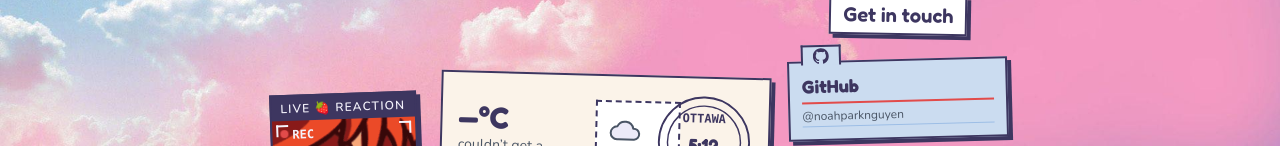
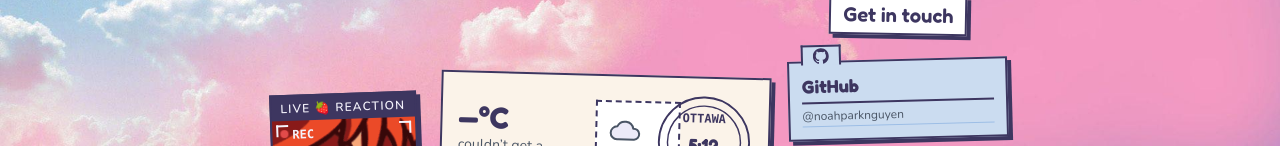
Before and after one commit to noahparknguyen/portfolio, a React (Vite) app: page / in a window 1280 px wide. Shown: the part 654-800 px from the top of the page. Built offline with nearby package versions, Linux system fonts and the light colour scheme; no server answers.

Commit message:
Made the index cards' heading rule ink instead of red

```diff
--- a/src/components/widgets/Links.jsx
+++ b/src/components/widgets/Links.jsx
@@ -48,11 +48,13 @@ function EnvelopeGlyph() {
 }
 
 // Three index cards from a card file. What makes them read as index cards
-// rather than three tinted rectangles is real index-card anatomy: a red rule
+// rather than three tinted rectangles is real index-card anatomy: a rule
 // under the heading line, a faint blue rule under each line of writing, and
 // a tab along the top edge, staggered left, centre and right the way a card
 // file's dividers are so every tab stays visible. Pastel index cards are a
 // real product, so the cards keep the section tints rather than going white.
+// The heading rule is ink, not an index card's usual red: red read as out of
+// place against the rest of the board's ink linework (Noah's call).
 //
 // The tab carries the glyph. It is drawn with three borders and no bottom
 // one, and sits 2px down over the card's top border in the card's own tint,
@@ -115,7 +117,7 @@ function Links() {
               >
                 <Glyph />
               </span>
-              <div className="border-b-2 border-live pb-1 font-display text-lg font-bold leading-tight text-ink">
+              <div className="border-b-2 border-ink pb-1 font-display text-lg font-bold leading-tight text-ink">
                 {label}
               </div>
               <div className="mt-1 truncate border-b border-blue pb-0.5 text-xs text-gray-600">
```
Also changed, not shown: 1 other file (tests, documents, lock files or other folders).
